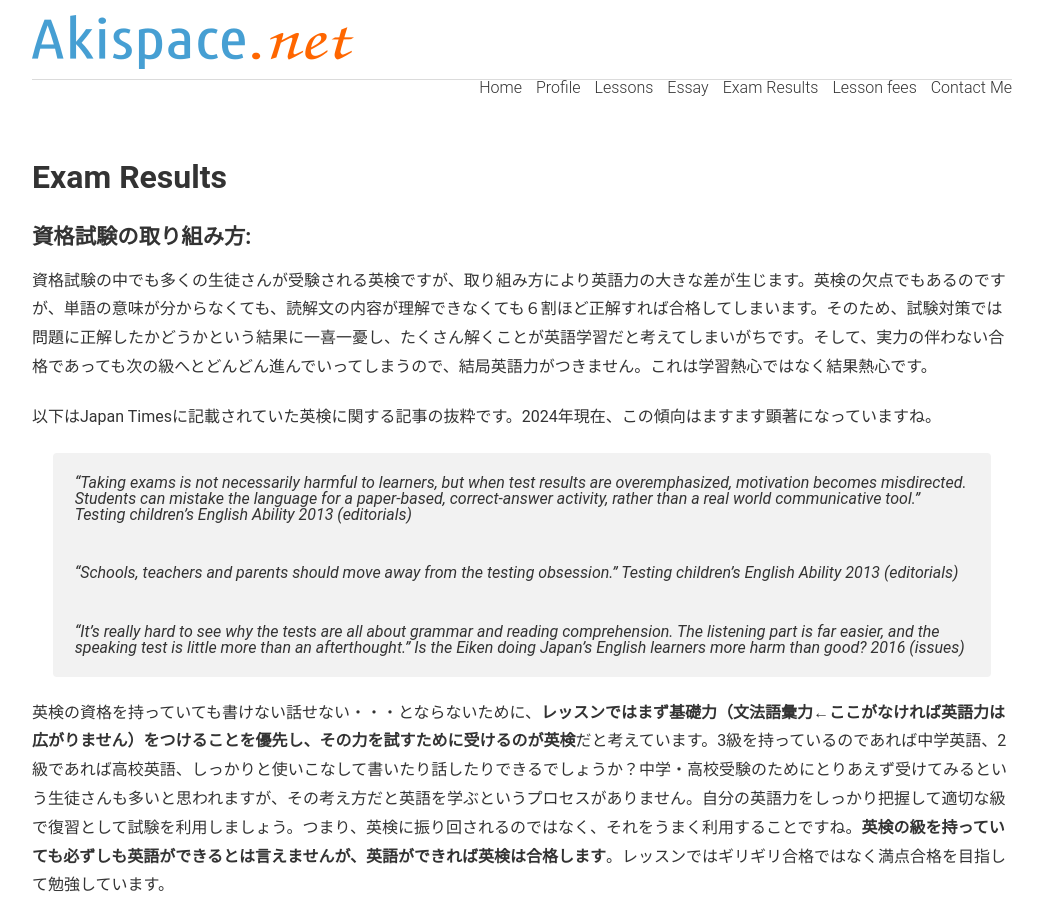
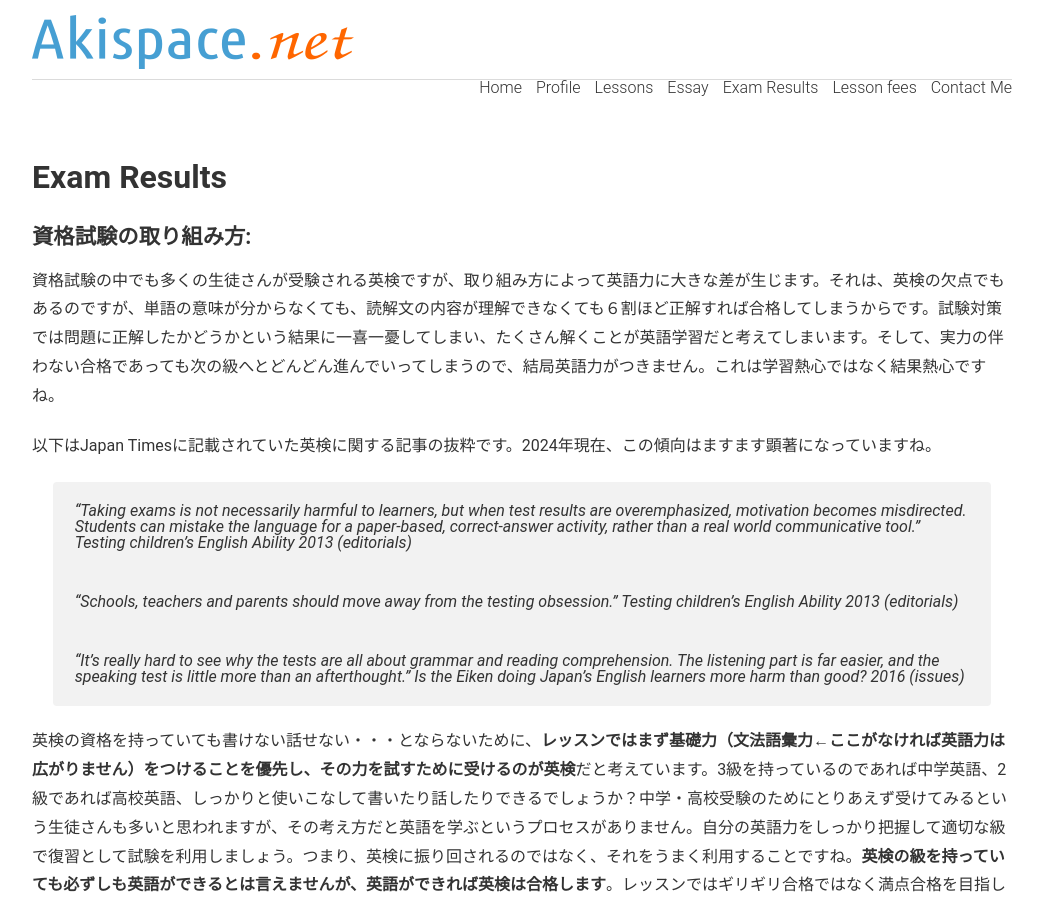
Before and after one commit to phocean/akispace, a Jekyll site: the page built from exam_results.md, in a window 1280 px wide and 900 px high. Shown: the whole window, without its empty margins (118-1161 px from the left). Built offline with Jekyll 4.4.1, drawn with Linux system fonts in a browser that asks for light colours.

Commit message:
Update exam_results.md

```diff
--- a/exam_results.md
+++ b/exam_results.md
@@ -10,7 +10,7 @@ description: オンライン英語家庭教師　小学生から大学生まで
 
 <h4>資格試験の取り組み方:</h4>
 
-資格試験の中でも多くの生徒さんが受験される英検ですが、取り組み方により英語力の大きな差が生じます。英検の欠点でもあるのですが、単語の意味が分からなくても、読解文の内容が理解できなくても６割ほど正解すれば合格してしまいます。そのため、試験対策では問題に正解したかどうかという結果に一喜一憂し、たくさん解くことが英語学習だと考えてしまいがちです。そして、実力の伴わない合格であっても次の級へとどんどん進んでいってしまうので、結局英語力がつきません。これは学習熱心ではなく結果熱心です。
+資格試験の中でも多くの生徒さんが受験される英検ですが、取り組み方によって英語力に大きな差が生じます。それは、英検の欠点でもあるのですが、単語の意味が分からなくても、読解文の内容が理解できなくても６割ほど正解すれば合格してしまうからです。試験対策では問題に正解したかどうかという結果に一喜一憂してしまい、たくさん解くことが英語学習だと考えてしまいます。そして、実力の伴わない合格であっても次の級へとどんどん進んでいってしまうので、結局英語力がつきません。これは学習熱心ではなく結果熱心ですね。
 
 以下はJapan Timesに記載されていた英検に関する記事の抜粋です。2024年現在、この傾向はますます顕著になっていますね。
 
```
